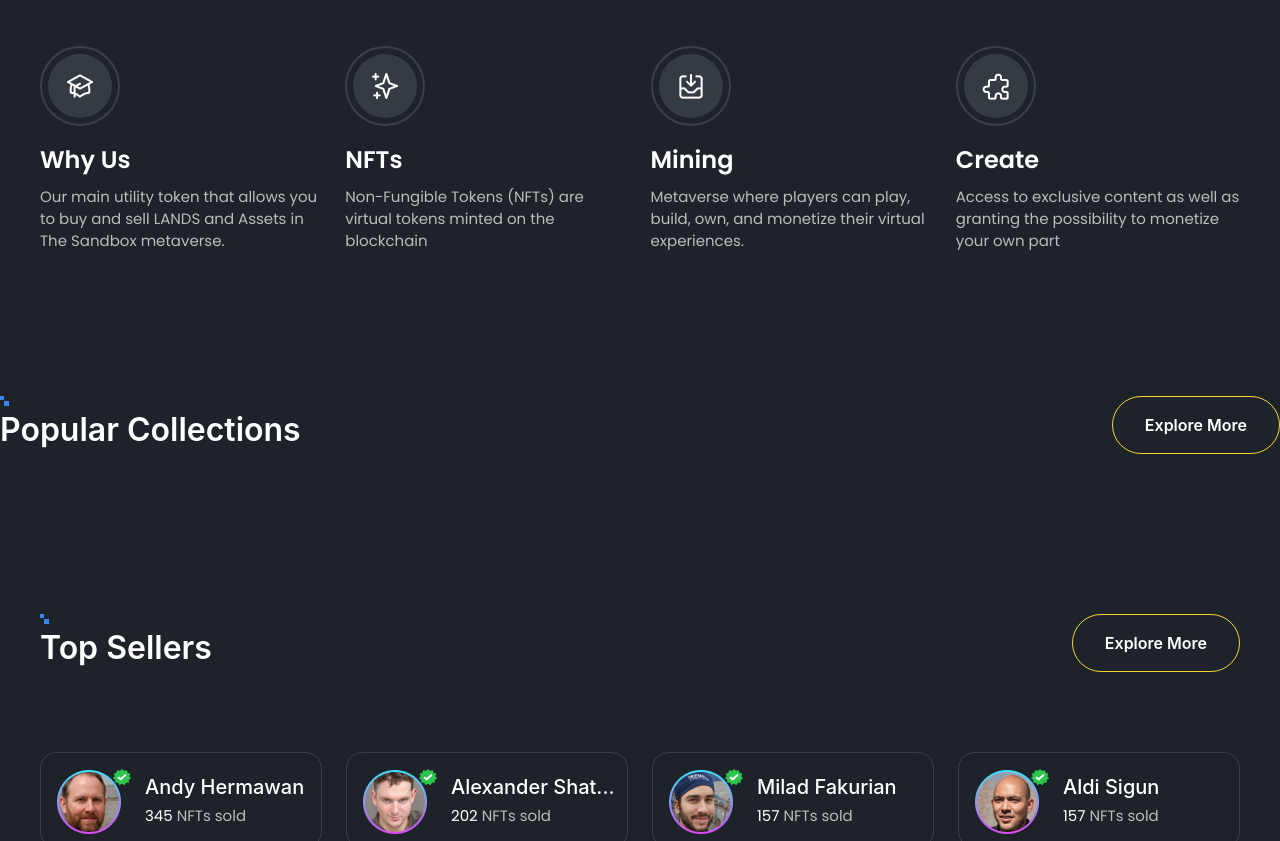
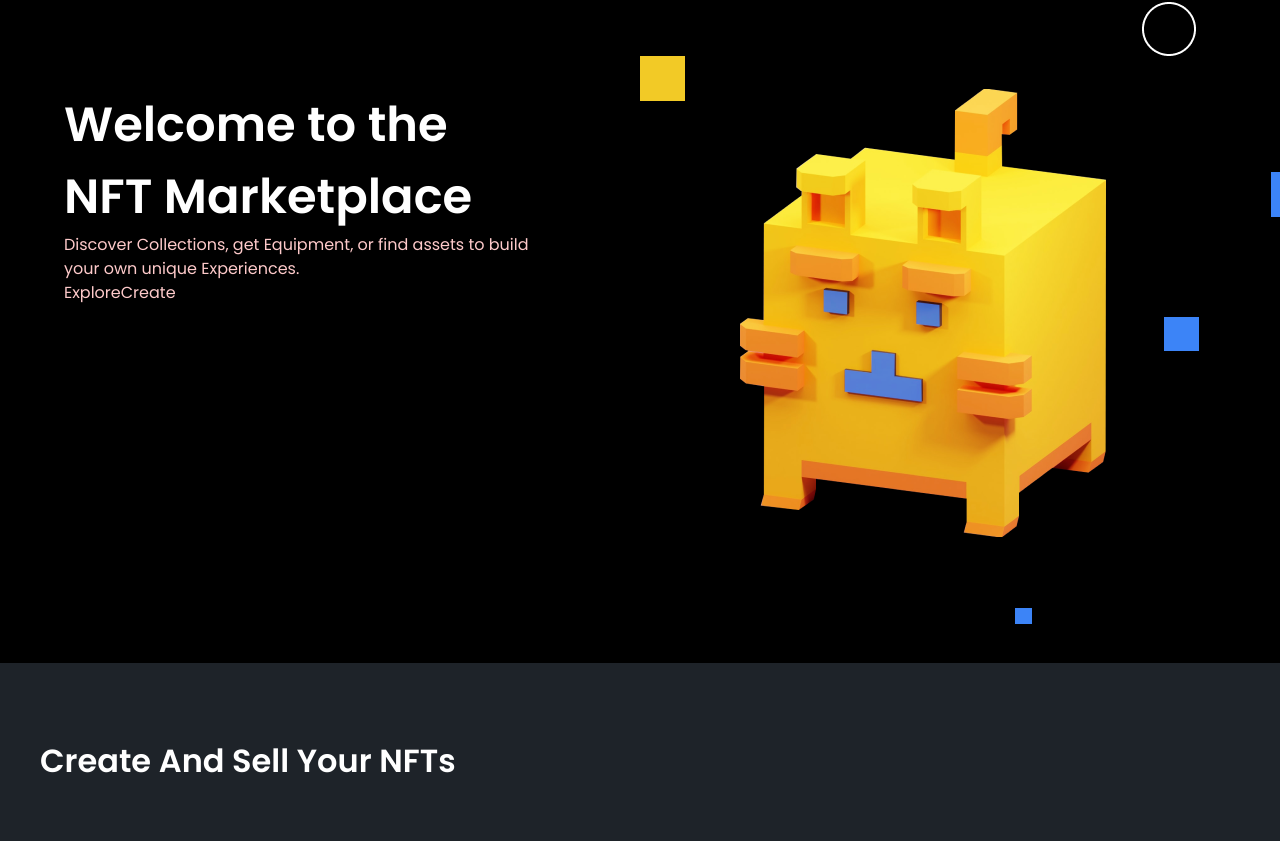
Before and after one commit to Ahsan855/kei-blokhin, a React (Create React App) app: page / in a window 1280 px wide. Shown: the part 239-1080 px from the top of the page. Built offline with nearby package versions, Linux system fonts and the light colour scheme.

Commit message:
hero section design completed

```diff
--- a/src/Components/Home/HeroSection/HeroSection.js
+++ b/src/Components/Home/HeroSection/HeroSection.js
@@ -1,7 +1,35 @@
 import React from "react";
 
+import hero_img from "../../../Assets/Images/hero_img.png";
+
 const HeroSection = () => {
-
+  return (
+    <section className="bg-[black] h-auto pb-[39px] pt-[134px] w-full overflow-x-hidden ">
+      <div className=" mx-auto flex justify-center items-center  hero-bg">
+        <div className="grid grid-cols-2 justify-center gap-x-[200px]">
+          <div className="text-red-200 w-[476px] font-poppins">
+            <h2 className="font-semibold text-[#FFFFFF] text-[48px]">
+              Welcome to the{" "}
+            </h2>
+            <h2 className="font-semibold text-[#FFFFFF] text-[48px]">
+              NFT Marketplace
+            </h2>
+            <p>
+              Discover Collections, get Equipment, or find assets to build your
+              own unique Experiences.
+            </p>
+            <div>
+              <button>Explore</button>
+              <button>Create</button>
+            </div>
+          </div>
+          <div>
+            <img src={hero_img} alt="" />
+          </div>
+        </div>
+      </div>
+    </section>
+  );
 };
 
 export default HeroSection;
--- a/src/Components/Home/Home.js
+++ b/src/Components/Home/Home.js
@@ -7,8 +7,8 @@ const Home = () => {
   return (
     <>
       <HeroSection />
-      <Sell_Your_NFT/>
-      <PopularCollections/>
+      <Sell_Your_NFT />
+      <PopularCollections />
     </>
   );
 };
--- a/src/Components/Share/Footer/Footer.js
+++ b/src/Components/Share/Footer/Footer.js
@@ -13,35 +13,35 @@ const Footer = () => {
               <h2 className="footer-title text-left font-normal mb-[22px]">
                 <img src={logo} alt="" />
               </h2>
-              <p className="text-left leading-[22px]">
+              <p className="text-left leading-[22px] font-poppins">
                 Discover Collections, get Equipment, or find <br /> assets to
                 build your own unique Experiences.
               </p>
             </div>
             <div>
-              <h3 className="title-font font-medium text-white text-left tracking-widest text-xl mb-3">
+              <h3 className="title-font font-poppins font-medium text-white text-left tracking-widest text-xl mb-3">
                 Company
               </h3>
               <nav className="list-none mb-10 text-left">
                 <li>
-                  <a href="!#" className="text-white text-sm">
+                  <a href="!#" className="text-white text-sm font-poppins">
                     Contact
                   </a>
                 </li>
                 <li className="my-4">
-                  <a href="!#" className="text-white text-sm">
+                  <a href="!#" className="text-white text-sm font-poppins">
                     Author
                   </a>
                 </li>
                 <li>
-                  <a href="!#" className="text-white text-sm">
+                  <a href="!#" className="text-white text-sm font-poppins">
                     Explore
                   </a>
                 </li>
               </nav>
             </div>
             <div className="ml-40">
-              <h3 className="text-xl text-left">Subscribe Us</h3>
+              <h3 className="text-xl text-left font-poppins">Subscribe Us</h3>
               <div className="relative mt-[33px] text-left">
                 <input
                   type="text"
@@ -63,17 +63,17 @@ const Footer = () => {
             <p className="text-[#BCBCBC] text-[16px] text-center sm:text-left">
               Copyright © 2022. Kei NFT project
               <a
-                href="https://twitter.com/knyttneve"
                 rel="noopener noreferrer"
-                className="text-white ml-1"
+                className="text-white ml-1 font-poppins"
                 target="_blank"
+                href="#!"
               ></a>
             </p>
             <span className="inline-flex sm:ml-auto sm:mt-0 mt-2 justify-center sm:justify-start">
               <a
                 href="#!"
                 type="button"
-                className="rounded-full border-2 border-[#3E3E46] text-white leading-normal uppercase hover:bg-black hover:bg-opacity-5 focus:outline-none focus:ring-0 transition duration-150 ease-in-out h-[24px] w-[24px] m-1"
+                className="rounded-full font-poppins border-2 border-[#3E3E46] text-white leading-normal uppercase hover:bg-black hover:bg-opacity-5 focus:outline-none focus:ring-0 transition duration-150 ease-in-out h-[24px] w-[24px] m-1"
               >
                 <svg
                   aria-hidden="true"
@@ -94,7 +94,7 @@ const Footer = () => {
               <a
                 href="#!"
                 type="button"
-                className="rounded-full border-2 border-[#3E3E46] text-white leading-normal uppercase hover:bg-black hover:bg-opacity-5 focus:outline-none focus:ring-0 transition duration-150 ease-in-out h-[24px] w-[24px] m-1"
+                className="rounded-full font-poppins border-2 border-[#3E3E46] text-white leading-normal uppercase hover:bg-black hover:bg-opacity-5 focus:outline-none focus:ring-0 transition duration-150 ease-in-out h-[24px] w-[24px] m-1"
               >
                 <svg
                   aria-hidden="true"
@@ -115,7 +115,7 @@ const Footer = () => {
               <a
                 href="#!"
                 type="button"
-                className="rounded-full border-2 border-[#3E3E46] text-white leading-normal uppercase hover:bg-black hover:bg-opacity-5 focus:outline-none focus:ring-0 transition duration-150 ease-in-out h-[24px] w-[24px]  m-1"
+                className="rounded-full font-poppins border-2 border-[#3E3E46] text-white leading-normal uppercase hover:bg-black hover:bg-opacity-5 focus:outline-none focus:ring-0 transition duration-150 ease-in-out h-[24px] w-[24px]  m-1"
               >
                 <svg
                   aria-hidden="true"
--- a/src/Components/Share/Header/Header.js
+++ b/src/Components/Share/Header/Header.js
@@ -16,10 +16,14 @@ const Header = () => {
                 <img
                   src={logo}
                   alt="logo"
-                  className="w-[100px] h-[42px] lg:w-[96px] lg:h-[32px] "
+                  className="w-[76px] h-[31px] md:w-[100px] md:h-[42px] lg:w-[96px] lg:h-[32px] "
                 />
-                <form class="nosubmit">
-                  <input class="nosubmit " type="search" placeholder="Search" />
+                <form class="search-box">
+                  <input
+                    class="search-box"
+                    type="search"
+                    placeholder="Search"
+                  />
                 </form>
               </div>
 
--- a/src/Styles/Footer.css
+++ /dev/null
@@ -1,21 +0,0 @@
-@import url("https://fonts.googleapis.com/css2?family=Press+Start+2P&display=swap");
-@import url("https://fonts.googleapis.com/css2?family=Poppins:ital,wght@0,400;0,500;0,600;0,700;0,800;1,400;1,500;1,600;1,700&display=swap");
-.footer .footer-title {
-  font-family: "Press Start 2P", cursive;
-  font-weight: 400;
-  font-size: 32px;
-  line-height: 32px;
-  color: #ffffff;
-}
-
-.footer h3,
-a,
-p {
-  font-family: "Poppins", sans-serif;
-}
-.footer .subscribe-box:focus {
-  outline: none;
-}
-.footer .subscribe-box {
-  border: 2px solid #3e3e46;
-}
--- a/src/Styles/Style.css
+++ b/src/Styles/Style.css
@@ -5,11 +5,11 @@
   height: 48px;
   margin-left: 96px;
 }
-.header form.nosubmit {
+.header form.search-box {
   border: none;
   padding: 0;
 }
-.header input.nosubmit::placeholder {
+.header input.search-box::placeholder {
   color: #575757;
   padding: 0 12px;
   font-style: normal;
@@ -18,7 +18,7 @@
   line-height: 22px;
 }
 
-.header input.nosubmit {
+.header input.search-box {
   width: 100%;
   border: 2px solid #32333d;
   border-radius: 300px;
@@ -36,29 +36,30 @@
     height: 48px;
     margin-left: 66px;
   }
-  .header input.nosubmit {
+  .header input.search-box {
     border: none;
     background-position: right;
     background-color: transparent;
   }
 }
-
-/* -----------------------Footer Section Style Here---------------------- */
-@import url("https://fonts.googleapis.com/css2?family=Press+Start+2P&display=swap");
-@import url("https://fonts.googleapis.com/css2?family=Poppins:ital,wght@0,400;0,500;0,600;0,700;0,800;1,400;1,500;1,600;1,700&display=swap");
-.footer .footer-title {
-  font-family: "Press Start 2P", cursive;
-  font-weight: 400;
-  font-size: 32px;
-  line-height: 32px;
-  color: #ffffff;
+@media only screen and (max-width: 360px) {
+  .header form {
+    width: 150px;
+    height: 48px;
+    margin-left: 0px;
+  }
 }
 
-.footer h3,
-a,
-p {
-  font-family: "Poppins", sans-serif;
+/* -----------------------Hero Section Style Here---------------------- */
+.hero-bg {
+  background-image: url(../Assets//Images/hero_bg.png);
+  background-position: center;
+  background-size: cover;
+  background-repeat: no-repeat;
+  max-width: 1614px;
+  min-height: 622px;
 }
+/* -----------------------Footer Section Style Here---------------------- */
 .footer .subscribe-box:focus {
   outline: none;
 }
--- a/src/index.css
+++ b/src/index.css
@@ -9,6 +9,7 @@ body {
     sans-serif;
   -webkit-font-smoothing: antialiased;
   -moz-osx-font-smoothing: grayscale;
+  overflow-x: hidden;
 }
 
 code {
```
Also changed, not shown: src/Assets/images/hero_bg.png (added), src/Assets/images/hero_img.png (added).
